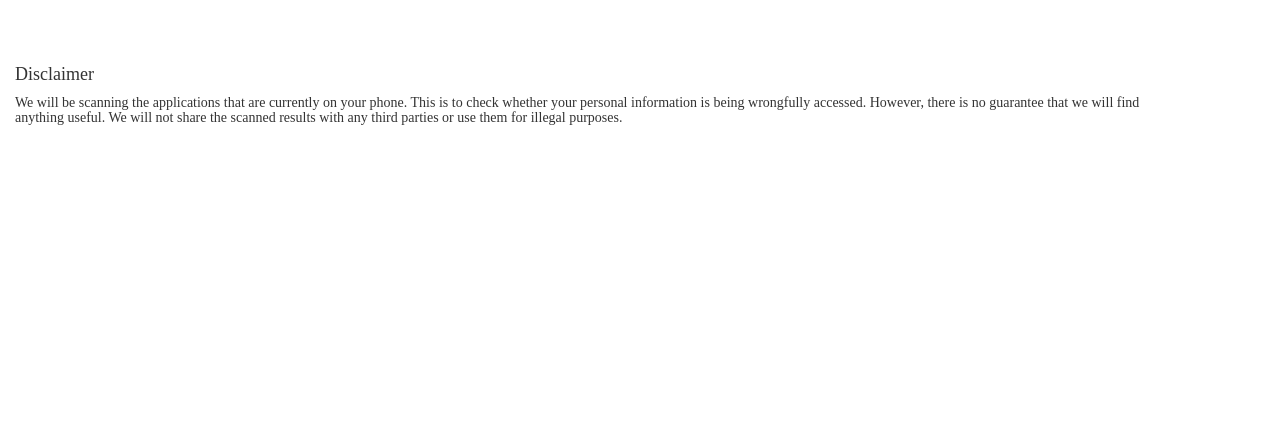
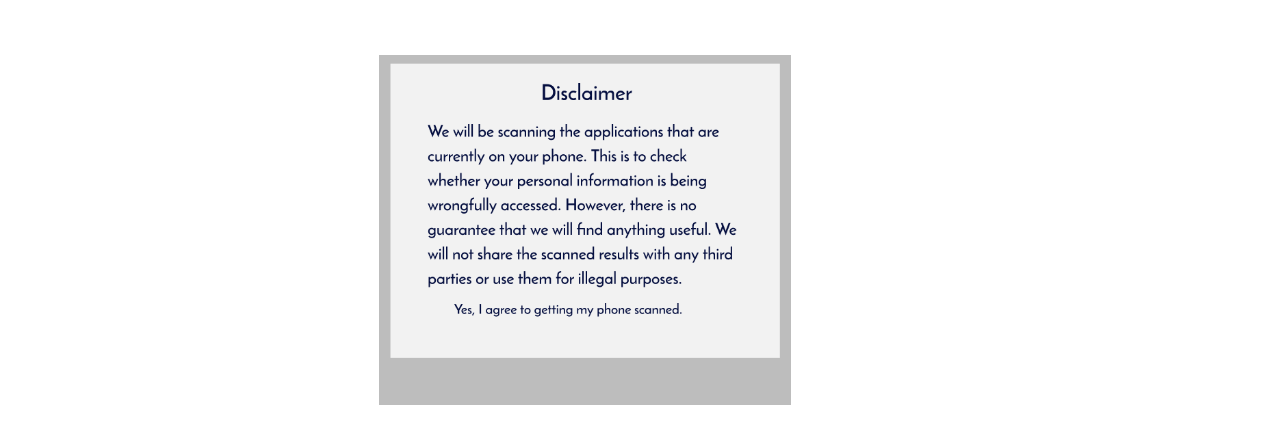
Before and after one commit to ys838/spec, a plain HTML site: page disclaimer.html in a window 1280 px wide. Shown: the part 95-538 px from the top of the page. Drawn offline with nearby package versions, Linux system fonts and the light colour scheme.

Commit message:
Second Commit

```diff
--- a/disclaimer.html
+++ b/disclaimer.html
@@ -52,13 +52,13 @@
 
 
 <div class="container">
-  <h4>Disclaimer</h4>
+  <!-- <h4>Disclaimer</h4>
   <h5>We will be scanning the applications that are currently on your phone.
     This is to check whether your personal information is being wrongfully accessed.
     However, there is no guarantee that we will find anything useful.
-    We will not share the scanned results with any third parties or use them for illegal purposes.</h5>
+    We will not share the scanned results with any third parties or use them for illegal purposes.</h5> -->
 
-
+  <img style="height:350px;align:center;" src="disclaimer.png" id="button3">
 </div>
 
 </body>
```
Also changed, not shown: Group.png (added), disclaimer.png (added), 1 other file.
